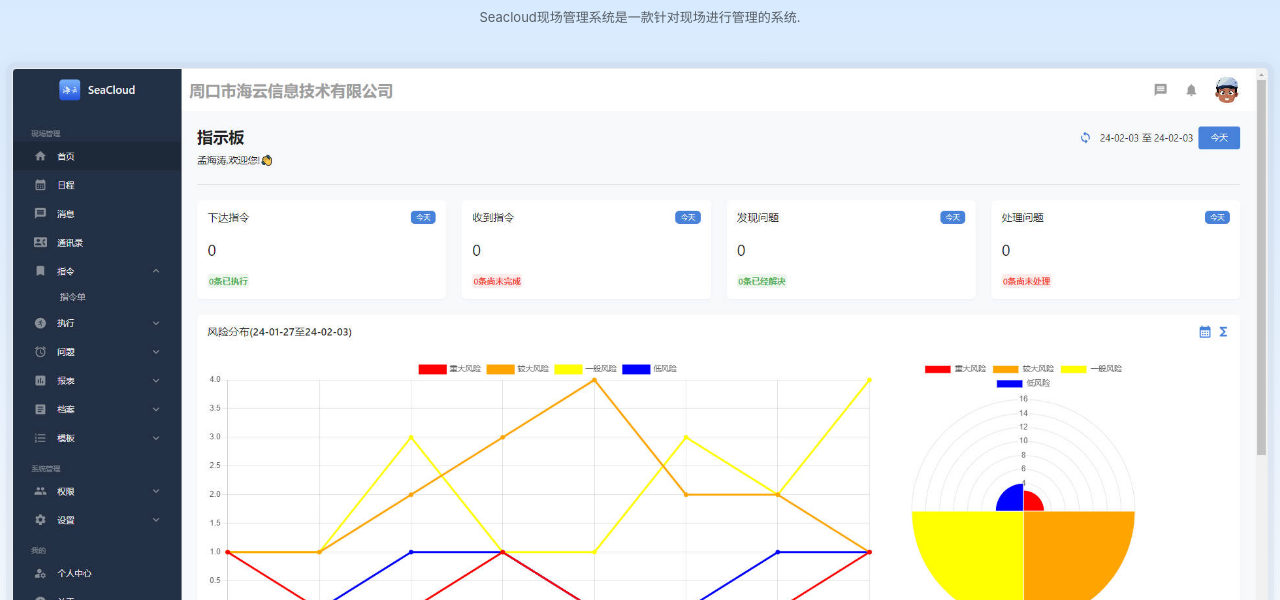
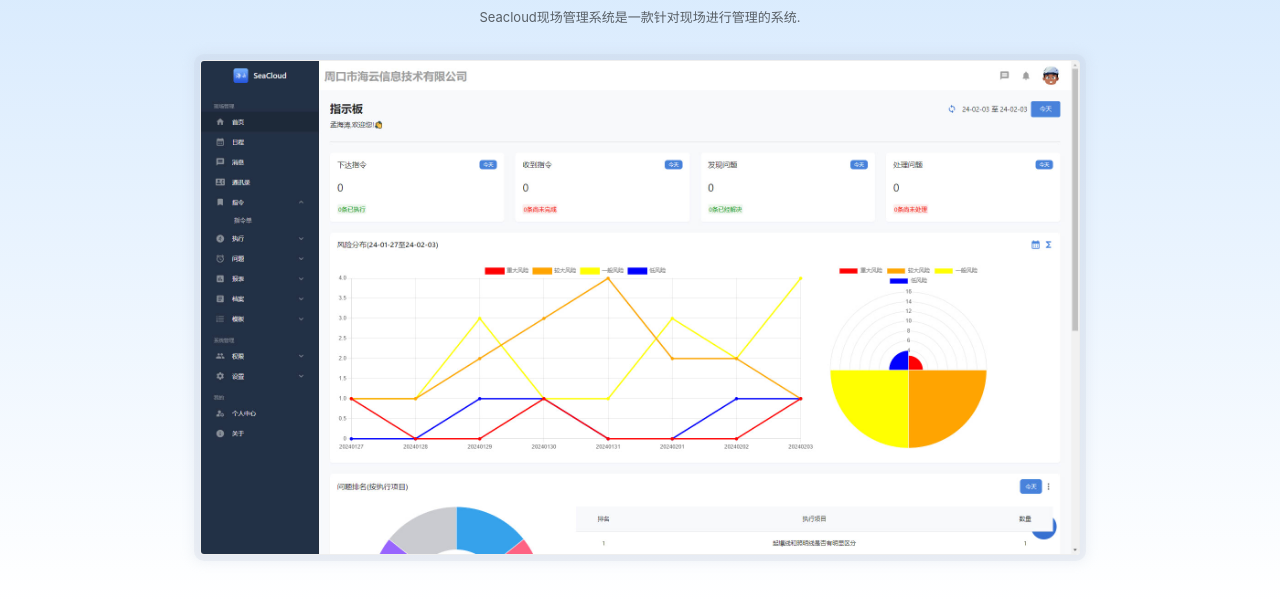
Before and after one commit to hnmht/sccsmsweb, a React (Vite) app: page / in a window 1280 px wide. Shown: the part 200-800 px from the top of the page. Built offline with nearby package versions, Linux system fonts and the light colour scheme.

Commit message:
Complete the landing page image style settings

```diff
--- a/src/main.jsx
+++ b/src/main.jsx
@@ -7,7 +7,7 @@ import { ThemeProvider } from "./contexts/ThemeContext";
 
 createRoot(document.getElementById('root')).render(
   <StrictMode>
-    <BrowserRouter future={{ v7_startTransition: true}}>
+    <BrowserRouter future={{ v7_startTransition: true, v7_relativeSplatPath :true}}>
       <ThemeProvider>
         <App />
       </ThemeProvider>
--- a/src/pages/presentation/Landing/DownloadQR.jsx
+++ b/src/pages/presentation/Landing/DownloadQR.jsx
@@ -1,7 +1,7 @@
 import { Box, Typography,useTheme,useMediaQuery } from "@mui/material";
 import { QRCodeSVG } from "qrcode.react";
 import { Link } from "react-router-dom";
-const displayTop = { display: "block", position: "fixed", right: 32, top: 60, zIndex: 9 };
+const displayTop = { display: "block", position: "fixed", right: 32, top: 80, zIndex: 9 };
 const displayBottom = { display: "block", position: "fixed", right: 8, bottom: 64, zIndex: 9 };
 
 function DownloadQR() {
--- a/src/pages/presentation/Landing/Introduction.jsx
+++ b/src/pages/presentation/Landing/Introduction.jsx
@@ -1,32 +1,9 @@
-import { Box, Container, Typography,Stack } from "@mui/material";
-import { styled } from '@mui/material/styles';
-
-const StyledBox = styled('div')(({ theme }) => ({
-  alignSelf: 'center',
-  width: '100%',
-  height: 400,
-  marginTop: theme.spacing(8),
-  borderRadius: (theme.vars || theme).shape.borderRadius,
-  outline: '6px solid',
-  outlineColor: 'hsla(220, 25%, 80%, 0.2)',
-  border: '1px solid',
-  borderColor: (theme.vars || theme).palette.grey[200],
-  boxShadow: '0 0 12px 8px hsla(220, 25%, 80%, 0.2)',
-  backgroundImage: `url('/static/img/screenshots/dashboard.jpg')`,
-  backgroundSize: 'cover',
-  [theme.breakpoints.up('sm')]: {
-    marginTop: theme.spacing(10),
-    height: 700,
-  },
-  ...theme.applyStyles('dark', {
-    boxShadow: '0 0 24px 12px hsla(210, 100%, 25%, 0.2)',
-    backgroundImage: `url('/static/img/screenshots/dashboard.jpg')`,
-    outlineColor: 'hsla(220, 20%, 42%, 0.1)',
-    borderColor: (theme.vars || theme).palette.grey[700],
-  }),
-}));
+import { Box, Container, Typography, Stack } from "@mui/material";
+import {useTheme} from "@mui/material";
+import useContentHeight from "../../../hooks/useContentHeight";
 
 function Introduction() {
+  const theme = useTheme();
   return (
     <Box
       id="introduction"
@@ -47,6 +24,8 @@ function Introduction() {
           display: "flex",
           flexDirection: "column",
           alignItems: "center",
+          width: "100%",
+          height: "100%",
           pt: { xs: 14, sm: 20 },
           pb: { xs: 8, sm: 12 },
         }}>
@@ -60,7 +39,8 @@ function Introduction() {
             sx={{
               display: 'flex',
               flexDirection: { xs: 'column', sm: 'row' },
-              alignItems: 'center',
+              alignSelf: "center",
+              textAlign: "center",
               fontSize: 'clamp(1.5rem, 10vw, 2rem)',
             }}
           >
@@ -76,7 +56,27 @@ function Introduction() {
             Seacloud现场管理系统是一款针对现场进行管理的系统.
           </Typography>
         </Stack>
-        <StyledBox id="image" />
+        <Stack
+          sx={{
+            flex: 1,
+            width: "100%",
+          }}
+        >
+          <img
+            src="/static/img/screenshots/dashboard.jpg"
+            alt="controduce"
+            style={{
+              alignSelf:"center",
+              marginTop:theme.spacing(8),
+              width:"70%",
+              borderRadius:theme.shape.borderRadius,
+              outline:"6px solid",
+              outlineColor:"hsla(220,25%,80%,0.2)",
+              border:"1px solid",
+              borderColor:theme.palette.grey[200],
+              boxShadow:"0 0 12px 8px hsla(220, 25%,80%,0.2)"
+            }} />
+        </Stack>
       </Container>
     </Box>
   );
```
